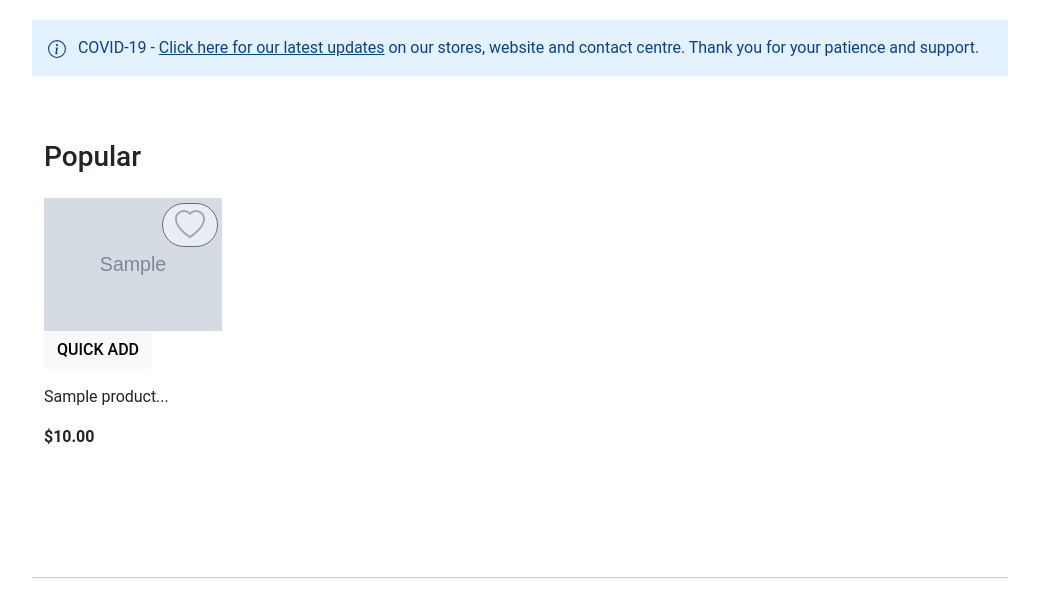
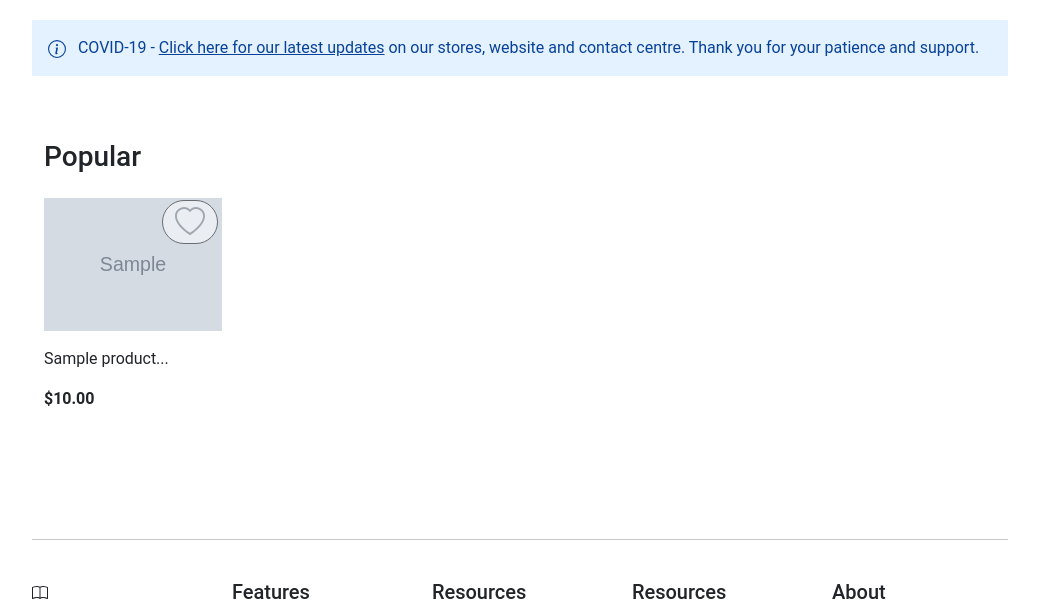
Before and after one commit to xqfqhu/ecommerce, a Django app: page / in a window 1280 px wide. Shown: the part 159-766 px from the top of the page, without its empty margins (120-1159 px from the left). Run offline with Django 3.2, Linux system fonts and the light colour scheme; tables that the repository leaves empty hold one stand-in row (values such as "Sample post"); grey boxes marked "Sample" are stand-in pictures.

Commit message:
format quick add feature on index.html

```diff
--- a/static/store/css/index.css
+++ b/static/store/css/index.css
@@ -1,6 +1,11 @@
 
+.img-container{
+  position: relative;
+  margin:0;
+  text-align:center;
 
-.like-button {
+}
+.img-container .like-button {
   position: absolute;
   top: 2%;
   right: 2%;
@@ -13,3 +18,29 @@
 .bi{
     opacity:100% !important;
 }
+
+.img-container .add-basket-button{
+  display: none;
+
+}
+
+img:hover + .add-basket-button, .add-basket-button:hover {
+    display: inline-block;
+    text-align: center;
+    position: absolute;
+    box-sizing: border-box;
+    bottom:0;
+    left:0;
+    width:100%;
+    padding:3%;
+    border-radius:0 !important;
+}
+.add-basket-button span{
+  white-space: nowrap;
+  display: inline-block;
+  color: rgb(67, 112, 207);
+  border: 2px solid rgb(67, 112, 207);
+  font-size :80%;
+  text-align:center;
+  width:100%;
+}
```
